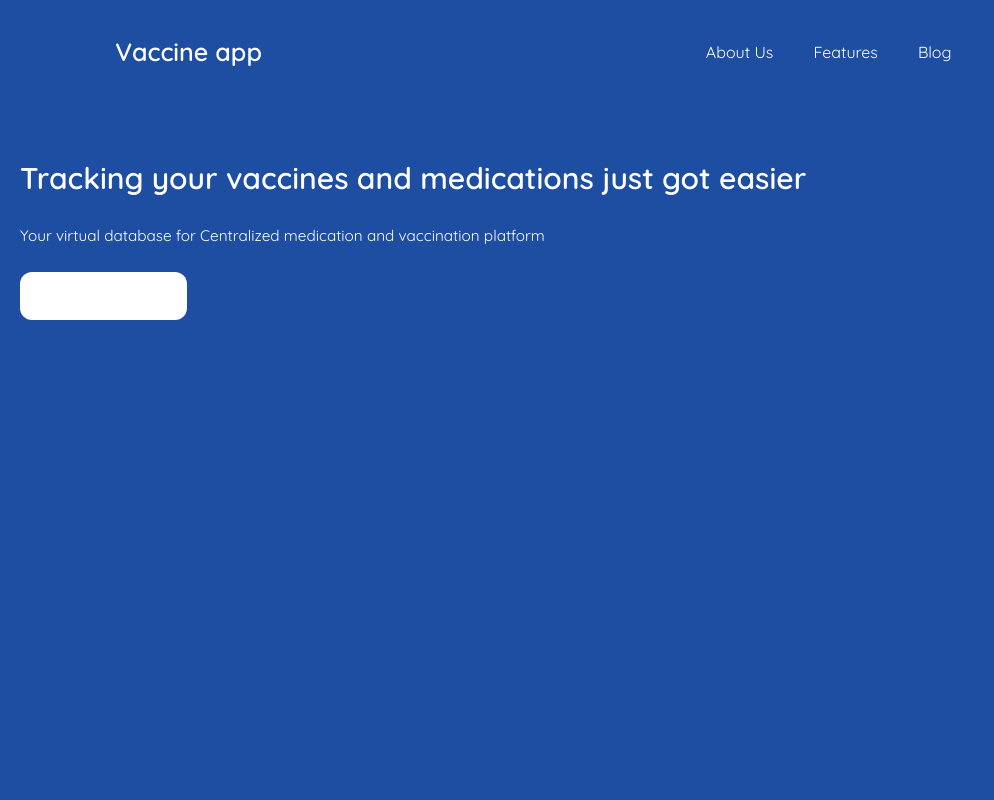
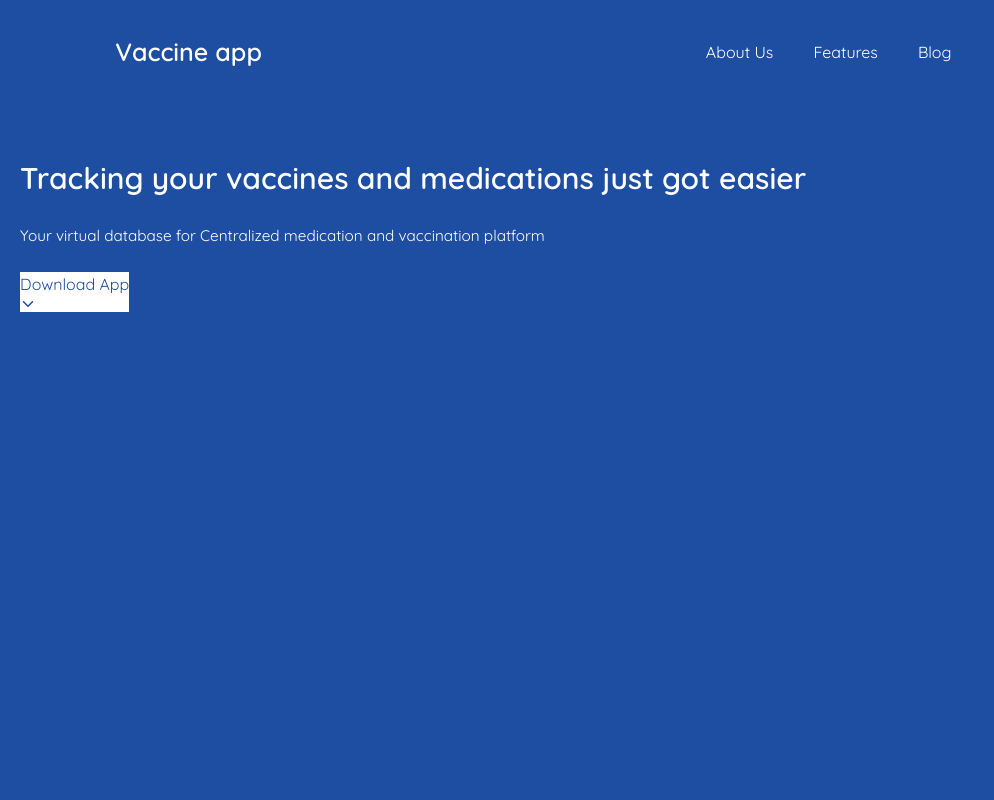
Before and after one commit to heismyke/vaccine-app, a React (Vite) app: page / in a window 1280 px wide. Shown: the top 800 px of the page, without its empty margins (0-994 px from the left). Built offline with nearby package versions, Linux system fonts and the light colour scheme.

Commit message:
changed the button style

```diff
--- a/src/components/Header.jsx
+++ b/src/components/Header.jsx
@@ -16,14 +16,18 @@ function Header() {
             Your virtual database for Centralized medication and vaccination
             platform
           </p>
-          <Button
+          <button className="bg-white text-[#1E4EA2]">
+            Download App
+            <IoIosArrowDown />
+          </button>
+          {/* <Button
             color={"bg-white"}
             colorFont={"text-bg-[#1E4EA2]"}
             font={"font-semibold"}
           >
             Download App
             <IoIosArrowDown />{" "}
-          </Button>
+          </Button> */}
         </div>
       </div>
     </header>
```
